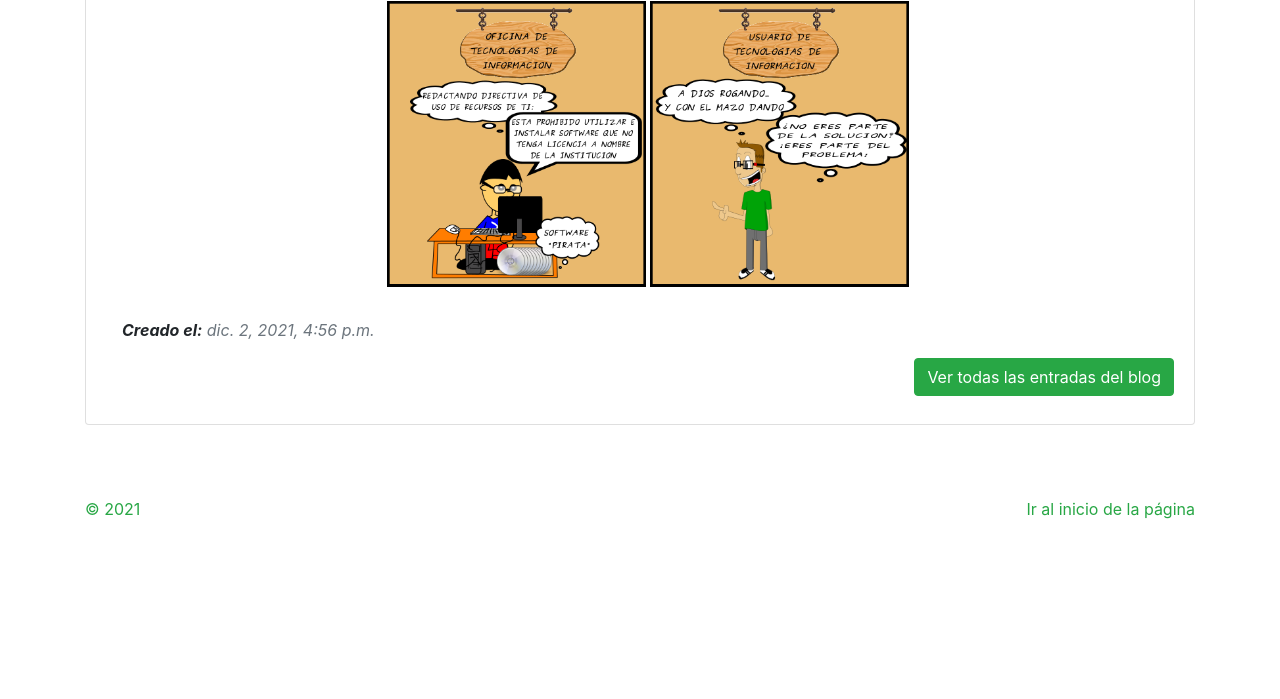
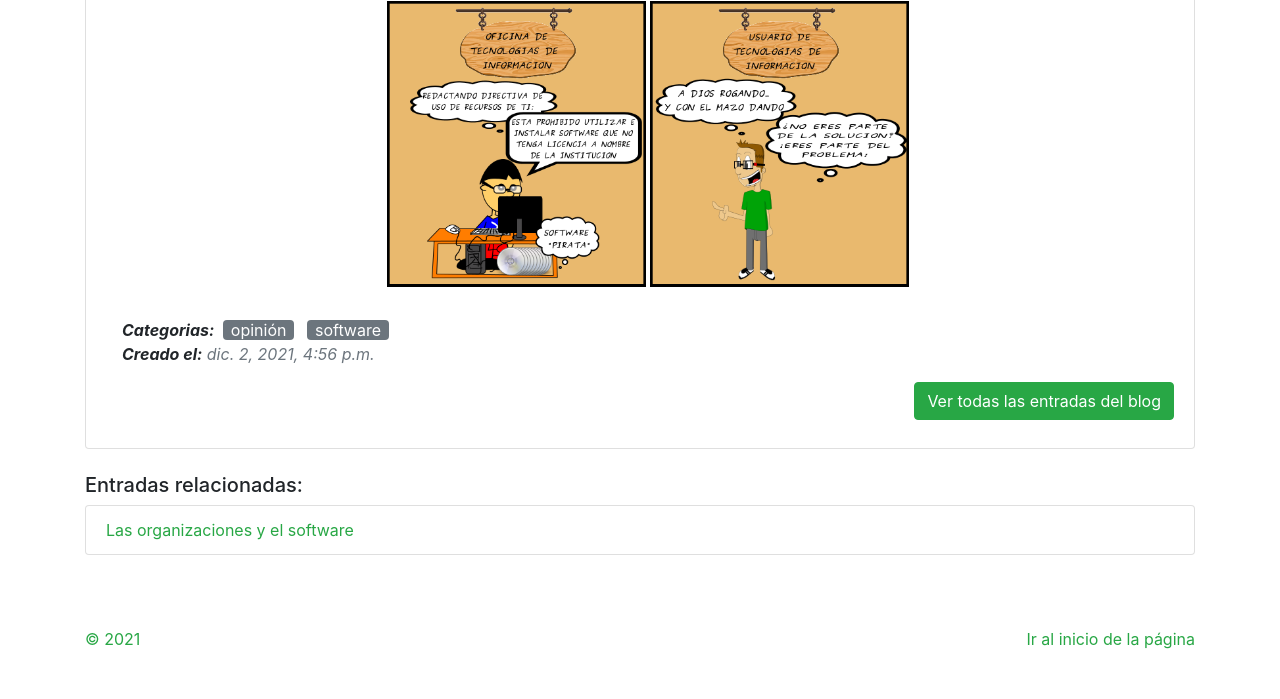
Before and after one commit to ernestosegundo/ernestosegundo, a Django app: page /blog/2/ in a window 1280 px wide. Shown: the part 1884-2583 px from the top of the page. Before the commit the page ends 2403 px from the top, so only its background shows below. Run offline with Django 3.2, Linux system fonts and the light colour scheme; data comes from the database, SQL or seed files in the repository; both versions use the stored data as it was after the commit; some libraries are stand-ins or nearby versions.

Commit message:
Entradas relacionadas

```diff
--- a/blog/templates/blog/blog.html
+++ b/blog/templates/blog/blog.html
@@ -17,6 +17,10 @@
 							<h5 class="text-success">{{post.titulo}}</h5>
 							<p class="text-right font-italic"><span class="font-weight-bold">Por:</span> <span class="text-muted">{{post.autor}}</span></p>
 							<p class="summary-text text-justify rounded"><cite>{{post.resumen}}</cite></p>
+							<p class="font-italic d-inline"><span class="font-weight-bold">Categorias:</span></p>
+							{% for categoria in post.categorias.all %}
+								<a class="text-lowercase bg-secondary rounded mx-1 px-2 text-white" href="">{{categoria.nombre}}</a>
+							{% endfor %}
 							<p class="font-italic"><span class="font-weight-bold">Creado el:</span> <span class="text-muted text-lowercase">{{post.creado}}</span></p>
 							<div class="text-right"><a href="{% url 'blogid' post.id %}" class="btn btn-success">Leer más</a></div>
 						</div>
--- a/blog/templates/blog/blogid.html
+++ b/blog/templates/blog/blogid.html
@@ -19,6 +19,10 @@
 							<p class="summary-text text-justify rounded"><cite>{{post.resumen}}</cite></p>
 							<p class="rounded">{{post.contenido|safe}}</p>
 							<div class="text-center"><img class="w-50 h-50 mb-4" src="{{post.imagen.url}}" alt="{{post.post_id}}" /></div>
+							<p class="font-italic d-inline"><span class="font-weight-bold">Categorias:</span></p>
+							{% for categoria in post.categorias.all %}
+								<a class="text-lowercase bg-secondary rounded mx-1 px-2 text-white" href="">{{categoria.nombre}}</a>
+							{% endfor %}
 							<p class="font-italic"><span class="font-weight-bold">Creado el:</span> <span class="text-muted text-lowercase">{{post.creado}}</span></p>
 							<div class="text-right"><a href="/blog/" class="btn btn-success">Ver todas las entradas del blog</a></div>
 						</div>
@@ -26,5 +30,13 @@
 				</li>
 			</ul>
         </section>
+		<section class="container my-4">
+			<h5>Entradas relacionadas:</h5>
+			<ul class="list-group">
+				{% for post in posts %}
+				<li class="list-group-item"><a href="{% url 'blogid' post.id %}" class="text-success">{{post.titulo}}</a></li>
+				{% endfor %}
+			</ul>
+		</section>
 	</main>
 {% endblock content %}
--- a/blog/views.py
+++ b/blog/views.py
@@ -1,6 +1,6 @@
 from django.shortcuts import render
 
-from blog.models import Post
+from blog.models import Post, CategoriaPost
 
 # Create your views here.
 def blog(request):
@@ -8,5 +8,17 @@ def blog(request):
     return render(request, 'blog/blog.html', {'posts': posts})
 
 def blog_id(request, blog_id):
+    # El post
     post = Post.objects.get(id=blog_id)
-    return render(request, "blog/blogid.html", {"post": post})
+
+    # Las categorias del post
+    categorias_post = post.categorias.all()
+
+    posts = Post.objects.filter(categorias=categorias_post[0])
+
+    return render(request, "blog/blogid.html", {"post": post, "posts": posts})
+
+def categoria(request, categoria_id):
+    categoria = CategoriaPost.objects.get(id=categoria_id)
+    posts = Post.objects.filter(categorias=categoria)
+    return render(request, "blog/categoria.html", {"categoria": categoria, "posts": posts})
```
Also changed, not shown: db.sqlite3. Lines whose indentation alone changed are shown as unchanged.
